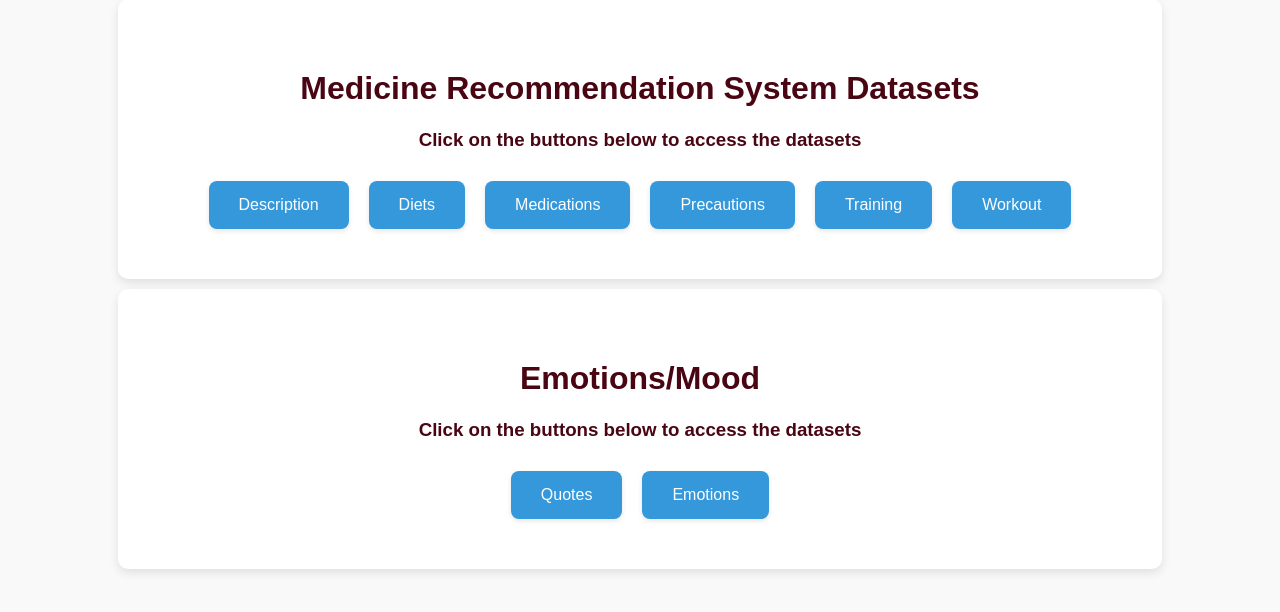
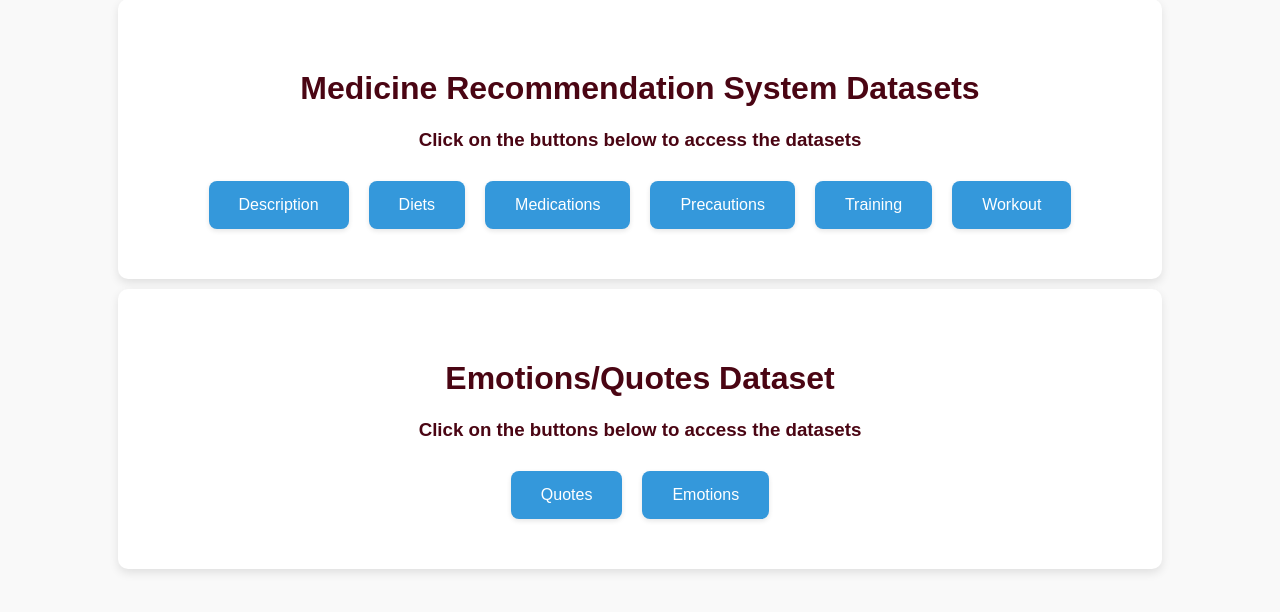
Before and after one commit to Lathacharujenny/DatasetsUrl, a Flask app: page / in a window 1280 px wide. Shown: the part 81-693 px from the top of the page. Run offline with Flask 3, Linux system fonts and the light colour scheme.

Commit message:
changed text dataset

```diff
--- a/templates/index.html
+++ b/templates/index.html
@@ -80,7 +80,7 @@ h1, h3 {
 
     <div class="container">
         <header>
-            <h1>Emotions/Mood</h1>
+            <h1>Emotions/Quotes Dataset</h1>
             <h3>Click on the buttons below to access the datasets</h3>
         </header>
 
```
